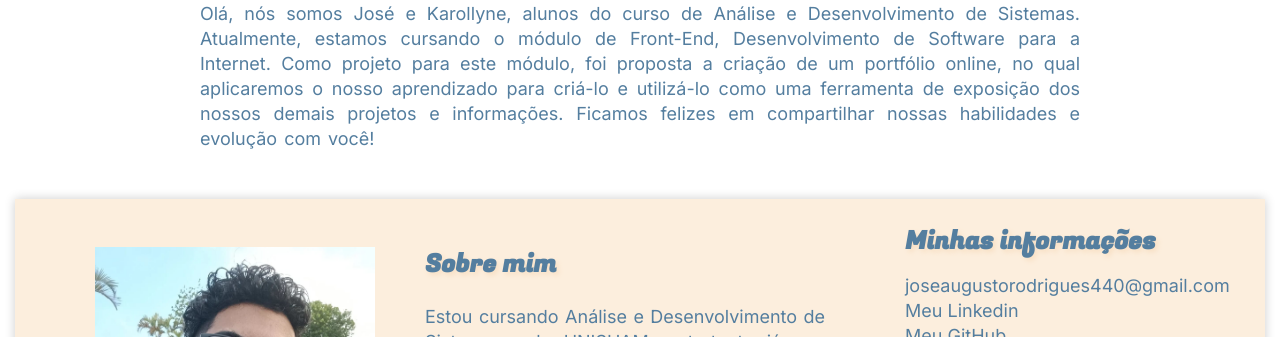
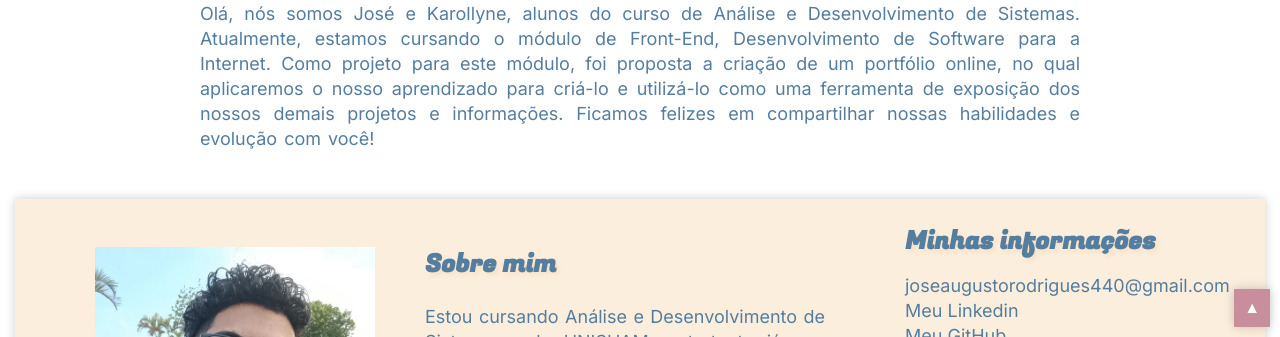
Before and after one commit to joseaugustoR/duo-portfolio, a plain HTML site: page index.html in a window 1280 px wide. Shown: the part 463-800 px from the top of the page. Drawn offline with Linux system fonts and the light colour scheme.

Commit message:
ancora para o topo da página

```diff
--- a/css/style.css
+++ b/css/style.css
@@ -41,6 +41,17 @@ body {
 .banner{
     width: 100%;
     height: auto;
+}
+
+#link-topo {
+    text-decoration: none;
+    color: white;
+    background-color: #C78E9B;
+    padding: 10px;
+    position: fixed;
+    right: 10px;
+    bottom: 10px;
+    box-shadow: 0 0 10px rgba(0, 0, 0, 0.2);
 }
 
 .apresentação h1{
--- a/index.html
+++ b/index.html
@@ -161,5 +161,8 @@
     </div> -->
   </div>
 </div>
+
+<a id="link-topo" href="#">&#9650;</a>
+
 </body>
 </html>
```
